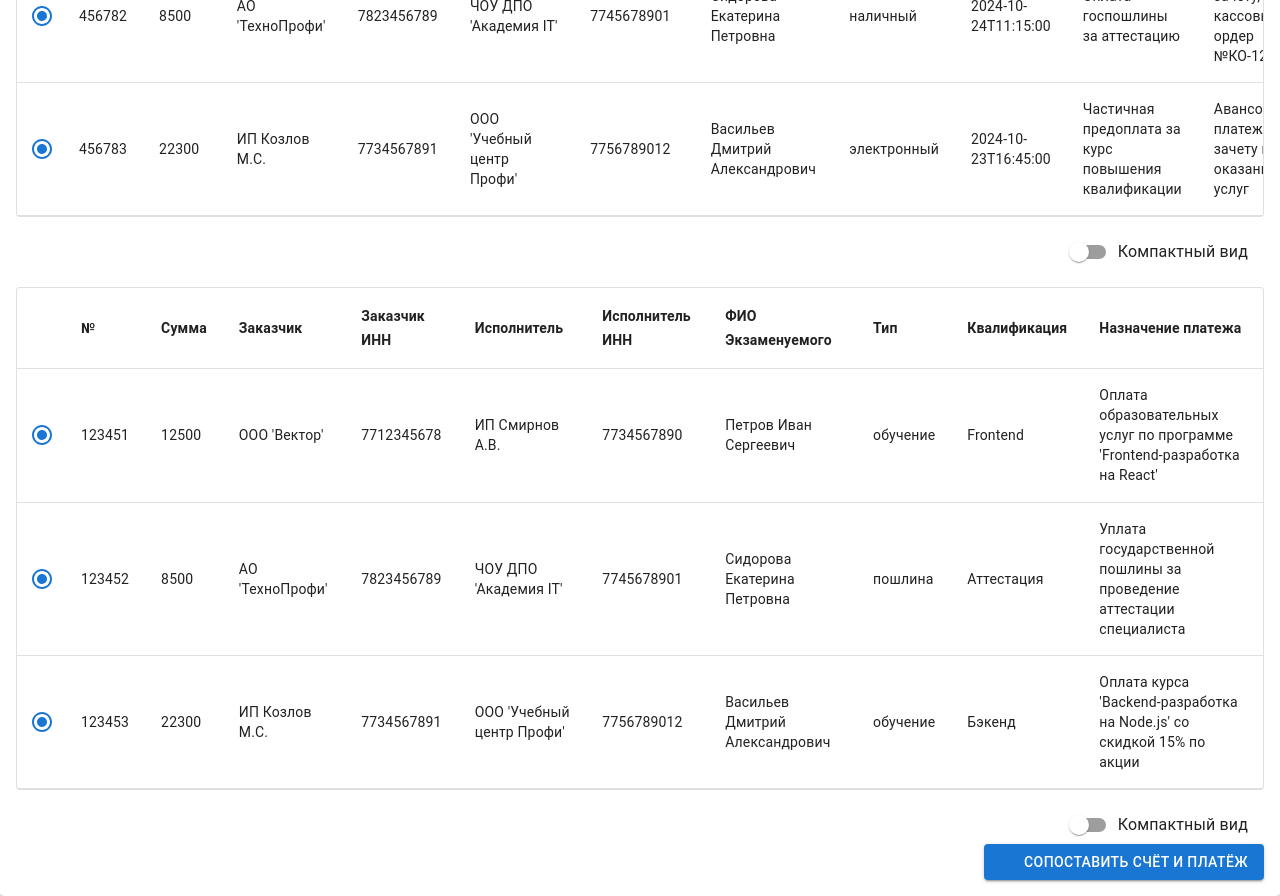
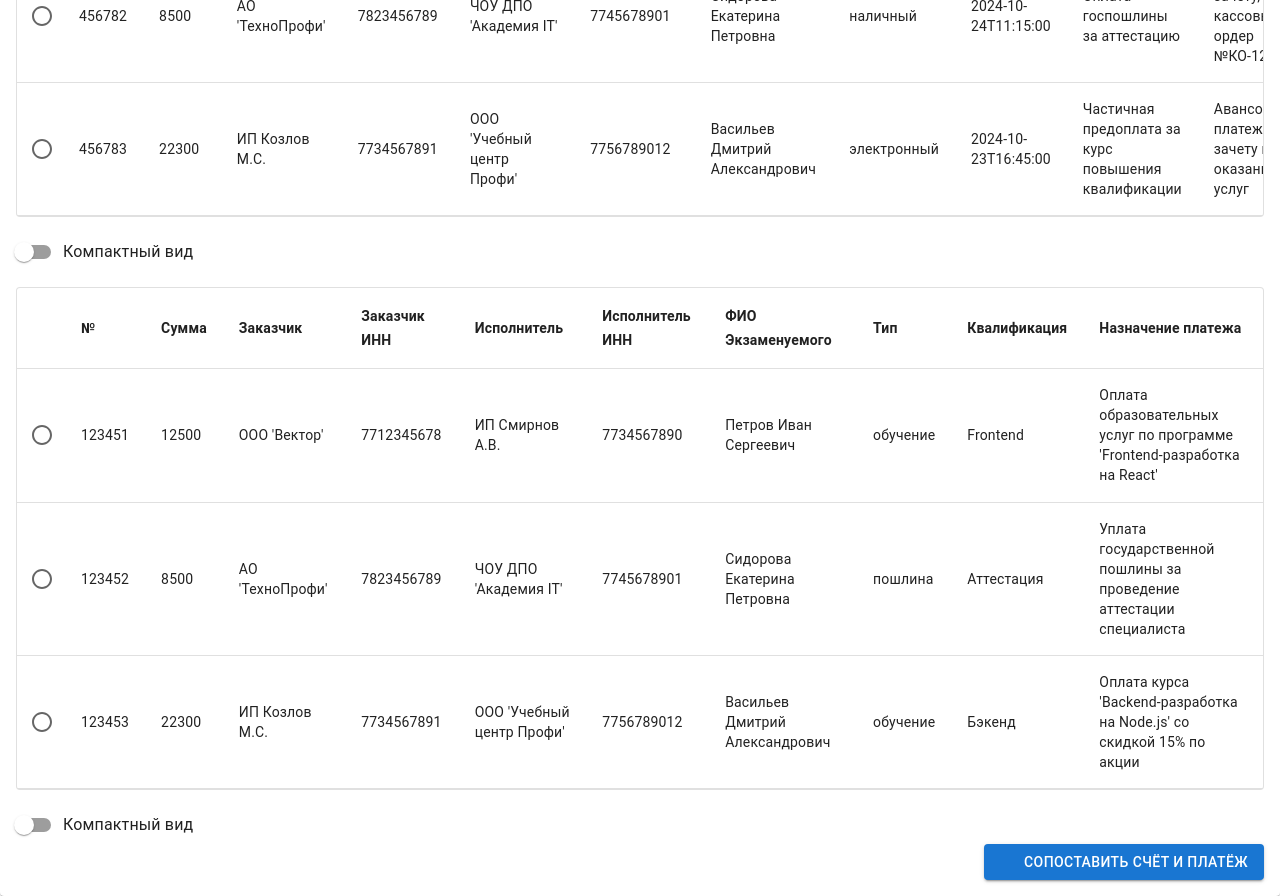
Before and after one commit to Stepawka-hub/PayMatch, a React (Vite) app: page /pay-match in a window 1280 px wide. Shown: the part 340-1236 px from the top of the page. Built offline with nearby package versions, Linux system fonts and the light colour scheme; some icons are missing.

Commit message:
feat: Add record selection from table

```diff
--- a/src/components/check-table/check-table.tsx
+++ b/src/components/check-table/check-table.tsx
@@ -1,7 +1,7 @@
 import { FC } from "react";
 import { Table, THeadCell } from "@components";
-import { mockChecks } from "@utils/mock";
 import { TCheckData } from "@types";
+import { CheckTableProps } from "./types";
 
 const columns: THeadCell<TCheckData>[] = [
   { id: "number", label: "№" },
@@ -16,6 +16,6 @@ const columns: THeadCell<TCheckData>[] = [
   { id: "purposeOfPayment", label: "Назначение платежа" },
 ];
 
-export const CheckTable: FC = () => {
-  return <Table columns={columns} data={mockChecks} />;
+export const CheckTable: FC<CheckTableProps> = ({ checks, ...baseProps }) => {
+  return <Table columns={columns} data={checks} {...baseProps} />;
 };
--- /dev/null
+++ b/src/components/check-table/types.ts
@@ -0,0 +1,6 @@
+import { TCheckData } from "@types";
+import { BaseTableProps } from "@components";
+
+export type CheckTableProps = BaseTableProps & {
+  checks: TCheckData[];
+};
--- a/src/components/payment-table/payment-table.tsx
+++ b/src/components/payment-table/payment-table.tsx
@@ -1,7 +1,7 @@
 import { FC } from "react";
-import { mockPayments } from "@utils/mock";
 import { Table, THeadCell } from "@components";
 import { TPaymentData } from "@types";
+import { PaymentTableProps } from "./types";
 
 const columns: THeadCell<TPaymentData>[] = [
   { id: "number", label: "№" },
@@ -17,6 +17,9 @@ const columns: THeadCell<TPaymentData>[] = [
   { id: "accountantComment", label: "Комментарий бухгалтера" },
 ];
 
-export const PaymentTable: FC = () => {
-  return <Table columns={columns} data={mockPayments} />;
+export const PaymentTable: FC<PaymentTableProps> = ({
+  payments,
+  ...baseProps
+}) => {
+  return <Table columns={columns} data={payments} {...baseProps} />;
 };
--- /dev/null
+++ b/src/components/payment-table/types.ts
@@ -0,0 +1,6 @@
+import { TPaymentData } from "@types";
+import { BaseTableProps } from "@components";
+
+export type PaymentTableProps = BaseTableProps & {
+  payments: TPaymentData[];
+};
--- a/src/components/table/index.ts
+++ b/src/components/table/index.ts
@@ -1,2 +1,2 @@
-export { Table } from './table';
-export type { THeadCell } from './types';
+export { Table } from "./table";
+export type { THeadCell, BaseTableProps } from "./types";
--- a/src/components/table/table.tsx
+++ b/src/components/table/table.tsx
@@ -15,7 +15,12 @@ import { TableProps } from "./types";
 import { TEntity } from "@types";
 import { useState } from "react";
 
-export const Table = <T extends TEntity>({ columns, data }: TableProps<T>) => {
+export const Table = <T extends TEntity>({
+  columns,
+  data,
+  selectedItemId,
+  handleChangeItemId,
+}: TableProps<T>) => {
   const [isDense, setIsDense] = useState(false);
 
   const handleChangeDense = () => {
@@ -29,17 +34,18 @@ export const Table = <T extends TEntity>({ columns, data }: TableProps<T>) => {
   ));
 
   const tableRows = data.map((r) => {
-    const isItemSelected = true;
-    // const isItemSelected = selected.includes(row.id);
+    const isItemSelected = r.id === selectedItemId;
     // const labelId = `enhanced-table-checkbox-${index}`;
 
     return (
       <TableRow
         hover
-        sx={{ cursor: "pointer" }}
+        aria-checked={isItemSelected}
         key={r.id}
         tabIndex={-1}
-        onClick={() => null}
+        sx={{ cursor: "pointer" }}
+        selected={isItemSelected}
+        onClick={() => handleChangeItemId(r.id)}
       >
         <TableCell padding="checkbox">
           <Radio color="primary" checked={isItemSelected} />
@@ -70,7 +76,7 @@ export const Table = <T extends TEntity>({ columns, data }: TableProps<T>) => {
           </BaseTable>
         </TableContainer>
       </Paper>
-      <Box sx={{ display: "flex", justifyContent: "flex-end" }}>
+      <Box>
         <FormControlLabel
           control={<Switch checked={isDense} onChange={handleChangeDense} />}
           label="Компактный вид"
--- a/src/pages/pay-match-page/pay-match-page.tsx
+++ b/src/pages/pay-match-page/pay-match-page.tsx
@@ -1,11 +1,20 @@
 import { CheckTable, PaymentTable } from "@components";
+import CompareArrowsIcon from "@mui/icons-material/CompareArrows";
 import { Box, Button, Paper, Typography } from "@mui/material";
-import CompareArrowsIcon from "@mui/icons-material/CompareArrows";
+import { mockChecks, mockPayments } from "@utils/mock";
 import { FC, useState } from "react";
 
 export const PayMatchPage: FC = () => {
-  const [selectedPayment, setSelectedPayment] = useState();
-  const [selectedCheck, setSelectedCheck] = useState();
+  const [selectedPaymentId, setSelectedPaymentId] = useState<string>("");
+  const [selectedCheckId, setSelectedCheckId] = useState<string>("");
+
+  const handleChangePaymentId = (id: string) => {
+    setSelectedPaymentId(id);
+  };
+
+  const handleChangeCheckId = (id: string) => {
+    setSelectedCheckId(id);
+  };
 
   return (
     <Paper sx={{ p: 2, minHeight: "100vh" }}>
@@ -20,10 +29,20 @@ export const PayMatchPage: FC = () => {
       >
         Форма сопоставления платежей
       </Typography>
+
       <Box sx={{ display: "flex", flexDirection: "column", gap: 2 }}>
-        <PaymentTable />
-        <CheckTable />
+        <PaymentTable
+          payments={mockPayments}
+          selectedItemId={selectedPaymentId}
+          handleChangeItemId={handleChangePaymentId}
+        />
+        <CheckTable
+          checks={mockChecks}
+          selectedItemId={selectedCheckId}
+          handleChangeItemId={handleChangeCheckId}
+        />
       </Box>
+
       <Box sx={{ display: "flex", justifyContent: "flex-end" }}>
         <Button
           variant="contained"
```
Also changed, not shown: src/components/table/types.ts (+7 -2 lines).
